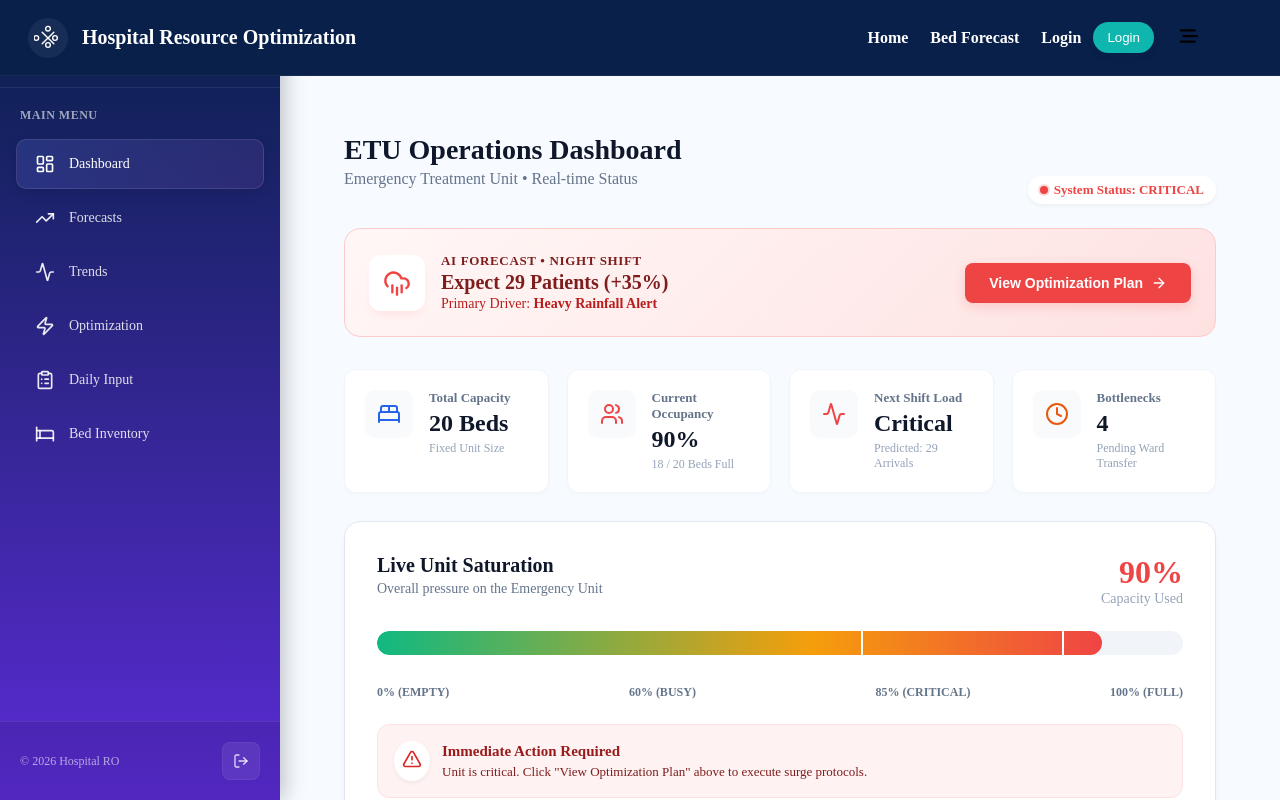
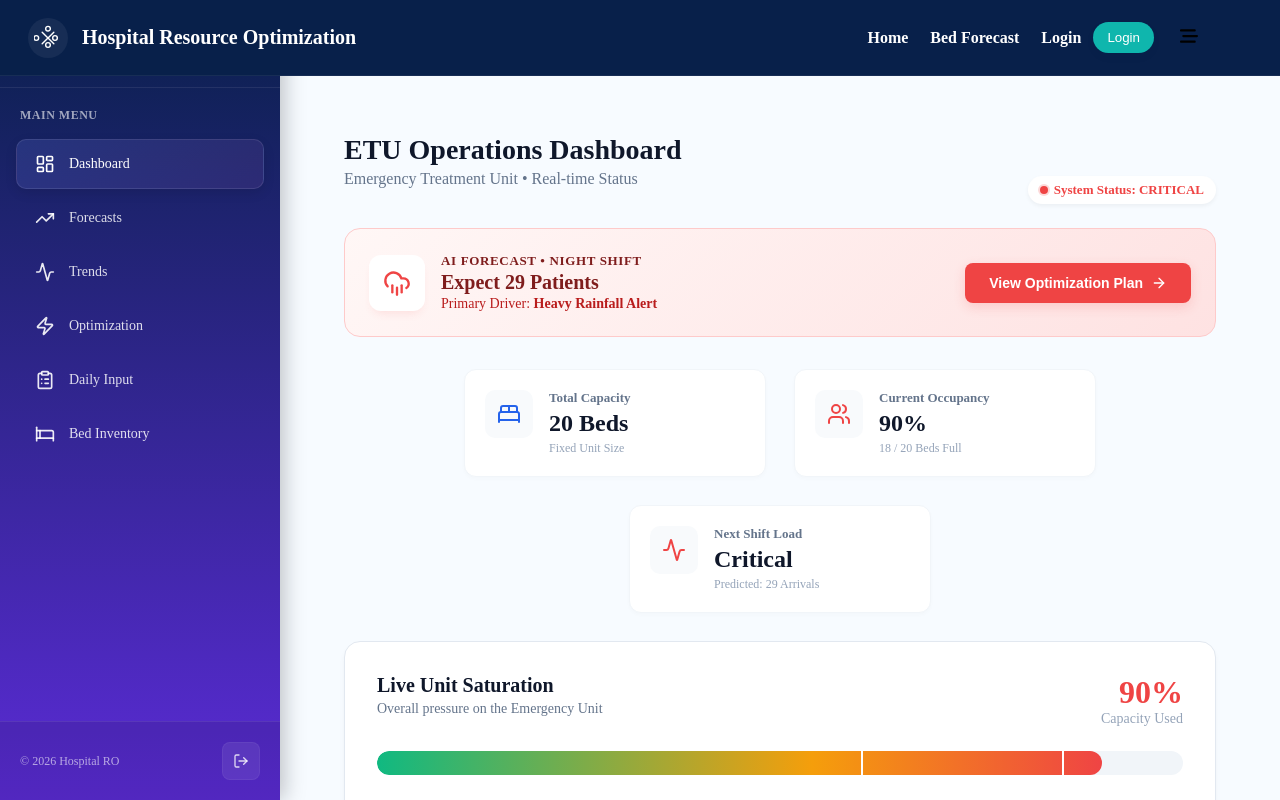
Before and after one commit to lochanajayasinghe/Hospital-Resource-Optimization-and-Demand-Forecasting-System, a React (Create React App) app in the folder frontend/: page /bed-dashboard in a window 1280 px wide. Shown: the top 800 px of the page. Built offline with nearby package versions, Linux system fonts and the light colour scheme.

Commit message:
Update Bed_Dashboard.jsx

```diff
--- a/frontend/src/components/Bed_demand_focasting/Bed_Dashboard.jsx
+++ b/frontend/src/components/Bed_demand_focasting/Bed_Dashboard.jsx
@@ -87,7 +87,7 @@ const BedDashboard = () => {
                 AI Forecast • {prediction.time}
               </div>
               <div style={{ fontSize: 20, fontWeight: 700, color: isCritical ? '#7f1d1d' : '#1e3a8a', marginTop: 2 }}>
-                Expect {prediction.count} Patients (+35%)
+                Expect {prediction.count} Patients
               </div>
               <div style={{ fontSize: 14, color: isCritical ? '#b91c1c' : '#3b82f6', marginTop: 2 }}>
                 Primary Driver: <strong>{prediction.driver}</strong>
@@ -120,7 +120,7 @@ const BedDashboard = () => {
         </div>
 
         {/* --- KPI CARDS --- */}
-        <div style={{ display: 'grid', gridTemplateColumns: 'repeat(4, 1fr)', gap: 18, marginBottom: 28 }}>
+        <div style={{ display: 'flex', justifyContent: 'center', gap: 28, marginBottom: 28, flexWrap: 'wrap' }}>
           <StatCard
             icon={<BedDouble size={24} color="#2563eb" />}
             title="Total Capacity"
@@ -139,12 +139,7 @@ const BedDashboard = () => {
             value="Critical"
             sub="Predicted: 29 Arrivals"
           />
-          <StatCard
-            icon={<Clock size={24} color="#ea580c" />}
-            title="Bottlenecks"
-            value="4"
-            sub="Pending Ward Transfer"
-          />
+
         </div>
 
         {/* --- LIVE UNIT SATURATION GAUGE --- */}
@@ -204,7 +199,7 @@ const BedDashboard = () => {
 
 // --- Helper Component ---
 const StatCard = ({ icon, title, value, sub }) => (
-  <div style={{ background: '#fff', padding: 20, borderRadius: 12, boxShadow: '0 2px 4px rgba(0,0,0,0.02)', border: '1px solid #f1f5f9', display: 'flex', alignItems: 'flex-start', gap: 16 }}>
+  <div style={{ background: '#fff', padding: 20, borderRadius: 12, boxShadow: '0 2px 4px rgba(0,0,0,0.02)', border: '1px solid #f1f5f9', display: 'flex', alignItems: 'flex-start', gap: 16, minWidth: 260, flex: '0 0 auto' }}>
     <div style={{ minWidth: 48, height: 48, borderRadius: 10, background: '#f8fafc', display: 'flex', alignItems: 'center', justifyContent: 'center' }}>
       {icon}
     </div>
```
